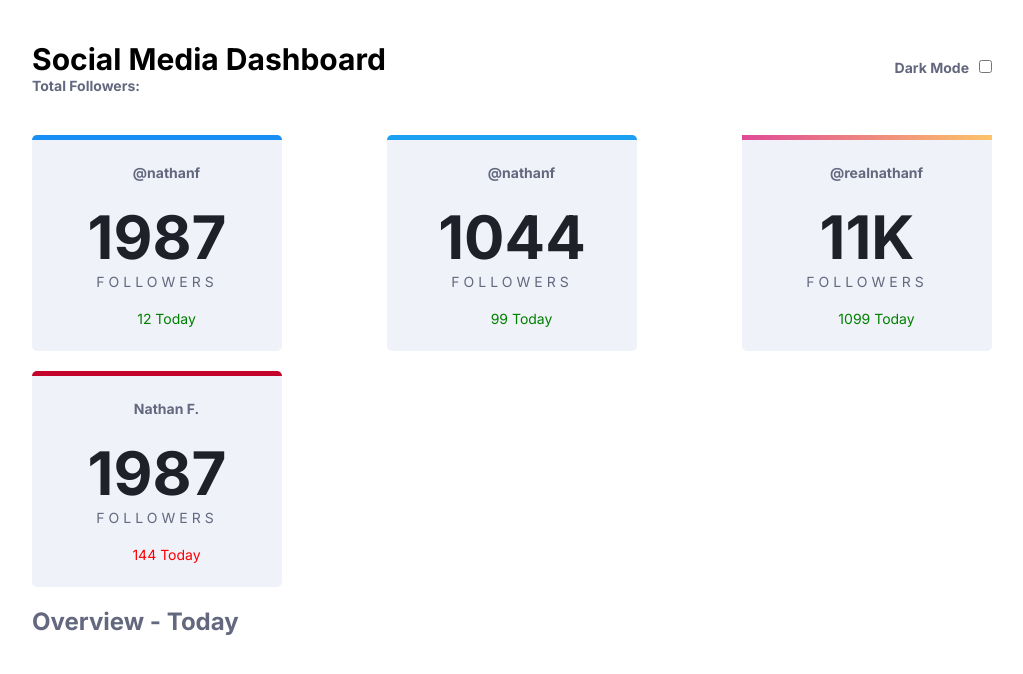
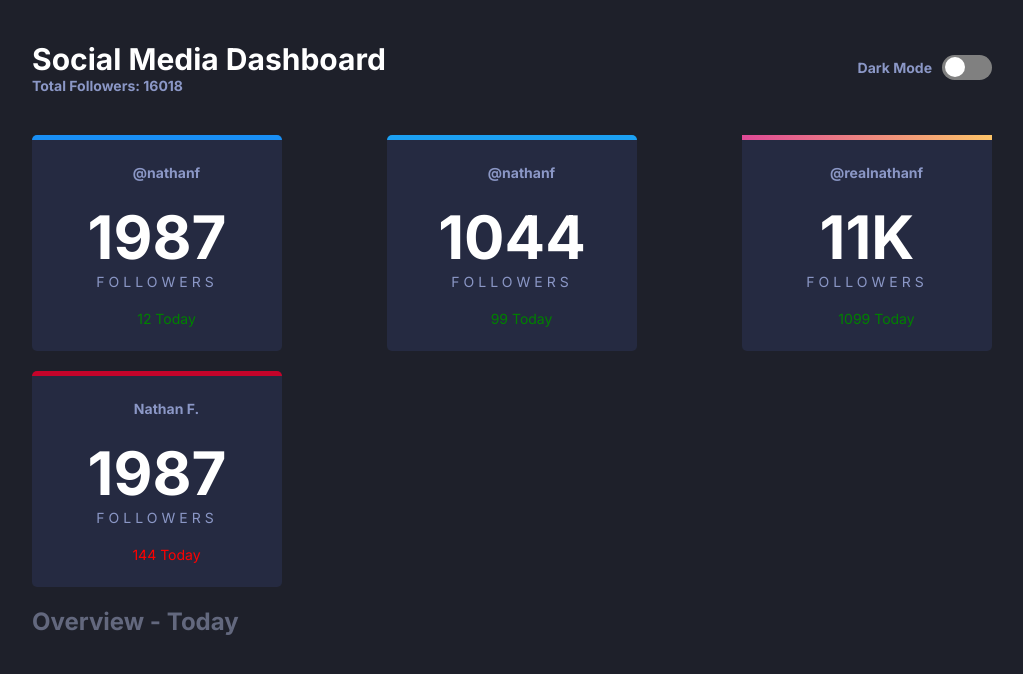
Before and after one commit to iMervinC/Social-Media-Dashboard, a React (Create React App) app: page / in a window 1280 px wide. Shown: the top 674 px of the page, without its empty margins (128-1151 px from the left). Built offline with nearby package versions, Linux system fonts and the light colour scheme; some icons are missing.

Commit message:
Dark mode

```diff
--- a/src/App.js
+++ b/src/App.js
@@ -4,16 +4,28 @@ import data from './data.json'
 import { createContext, useState } from 'react'
 
 export const Theme = createContext()
+
+const totalF = (arr) => {
+  const followersByMedia = []
+  for (let i = 0; i < arr.length; i++) {
+    followersByMedia.push(arr[i].followers)
+  }
+
+  return followersByMedia.reduce((acc, curr) => acc + curr)
+}
+
 function App() {
   const [dark, setDark] = useState('true')
 
+  document.body.style.backgroundColor = dark ? '#1e202a' : '#ffffff'
+
   return (
     <Theme.Provider value={setDark}>
-      <div className="App">
-        <header className="header">
+      <div className="App dark">
+        <header className={`header ${dark && 'dark'}`}>
           <div className="header-sub">
             <h1>Social Media Dashboard</h1>
-            <p>Total Followers:</p>
+            <p>Total Followers: {totalF(data)}</p>
           </div>
           <Switch dark={dark} />
         </header>
@@ -24,6 +36,7 @@ function App() {
               handle={x.handle}
               followers={x.followers}
               todayF={x.todayF}
+              dark={dark}
             />
           ))}
         </div>
--- a/src/components/Platform.js
+++ b/src/components/Platform.js
@@ -49,9 +49,9 @@ const toK = (num) => {
   return num
 }
 
-const Platform = ({ platform, handle, followers, todayF }) => {
+const Platform = ({ platform, handle, followers, todayF, dark }) => {
   return (
-    <div className="platform" style={topB(platform)}>
+    <div className={`platform ${dark && 'dark'}`} style={topB(platform)}>
       <div className="platform__handle">
         {icons(platform)}
         <p className="platform__handler">{handle}</p>
--- a/src/components/Switch.js
+++ b/src/components/Switch.js
@@ -7,10 +7,8 @@ const Switch = ({ dark }) => {
   return (
     <div className="switch">
       <p className="switch-label">Dark Mode</p>
-      <label className="switch-container">
-        <input type="checkbox" onChange={() => theme(!dark)} />
-        <span className="switch-slider"></span>
-      </label>
+      <input type="checkbox" id="switch" onChange={() => theme(!dark)} />
+      <label for="switch">Toggle</label>
     </div>
   )
 }
--- a/src/sass/components/Header.scss
+++ b/src/sass/components/Header.scss
@@ -33,4 +33,14 @@
     font-weight: 700;
     color: $SecondaryText;
   }
+
+  &.dark {
+    & h1 {
+      color: $PrimaryTextDark;
+    }
+
+    & p {
+      color: $SecondaryTextDark;
+    }
+  }
 }
--- a/src/sass/components/Platform.scss
+++ b/src/sass/components/Platform.scss
@@ -20,6 +20,7 @@
   color: $PrimaryText;
   height: 216px;
   width: 250px;
+  cursor: pointer;
   border-image-slice: 1;
   border-top: solid 5px;
   border-bottom: none;
@@ -27,6 +28,22 @@
   border-right: none;
   margin-bottom: 20px;
   transition: all 300ms;
+
+  &.dark {
+    background-color: $CardBGDark;
+
+    & h2 {
+      color: $PrimaryTextDark;
+    }
+
+    & > div > p {
+      color: $SecondaryTextDark;
+    }
+
+    &:hover {
+      filter: brightness(110%);
+    }
+  }
 
   @include respond(mobile) {
     width: 100%;
--- a/src/sass/components/Switch.scss
+++ b/src/sass/components/Switch.scss
@@ -1,5 +1,6 @@
 .switch {
   display: flex;
+  align-items: center;
 
   @include respond(mobile) {
     width: 100%;
@@ -12,7 +13,51 @@
     color: $SecondaryText;
     margin-right: 10px;
   }
+}
 
-  &-container {
-  }
+input[type='checkbox'] {
+  height: 0;
+  width: 0;
+  visibility: hidden;
 }
+
+label {
+  cursor: pointer;
+  text-indent: -9999px;
+  width: 50px;
+  height: 25px;
+  background: grey;
+  display: block;
+  border-radius: 100px;
+  position: relative;
+}
+
+label:after {
+  content: '';
+  position: absolute;
+  left: 3px;
+  width: 20px;
+  height: 20px;
+  background: #fff;
+  border-radius: 50%;
+  transform: translateY(10%);
+  transition: 0.3s;
+}
+
+input:checked + label {
+  background-image: linear-gradient(
+    to left,
+    hsl(210, 78%, 56%),
+    hsl(146, 68%, 55%)
+  );
+}
+
+input:checked + label:after {
+  background: #343956;
+  left: calc(100% - 5px);
+  transform: translate(-90%, 10%);
+}
+
+label:active:after {
+  width: 30px;
+}
--- a/src/sass/index.scss
+++ b/src/sass/index.scss
@@ -8,10 +8,6 @@
   box-sizing: border-box;
   font-family: 'Inter', sans-serif;
   font-size: 14px;
-}
-
-body {
-  background-color: $WhiteBG;
 }
 
 .App {
--- a/src/sass/variables/variables.scss
+++ b/src/sass/variables/variables.scss
@@ -24,7 +24,7 @@ $SecondaryTextDark: hsl(228, 34%, 66%);
 
 //Light Theme
 
-$WhiteBG: hsl(0, 0%, 100%);
+$WhiteBG: #ffffff;
 $WhiteGBTop: hsl(225, 100%, 98%);
 $CardBGLight: hsl(227, 47%, 96%);
 $PrimaryText: hsl(230, 17%, 14%);
```
Also changed, not shown: 2 other files (tests, documents, lock files or other folders).
